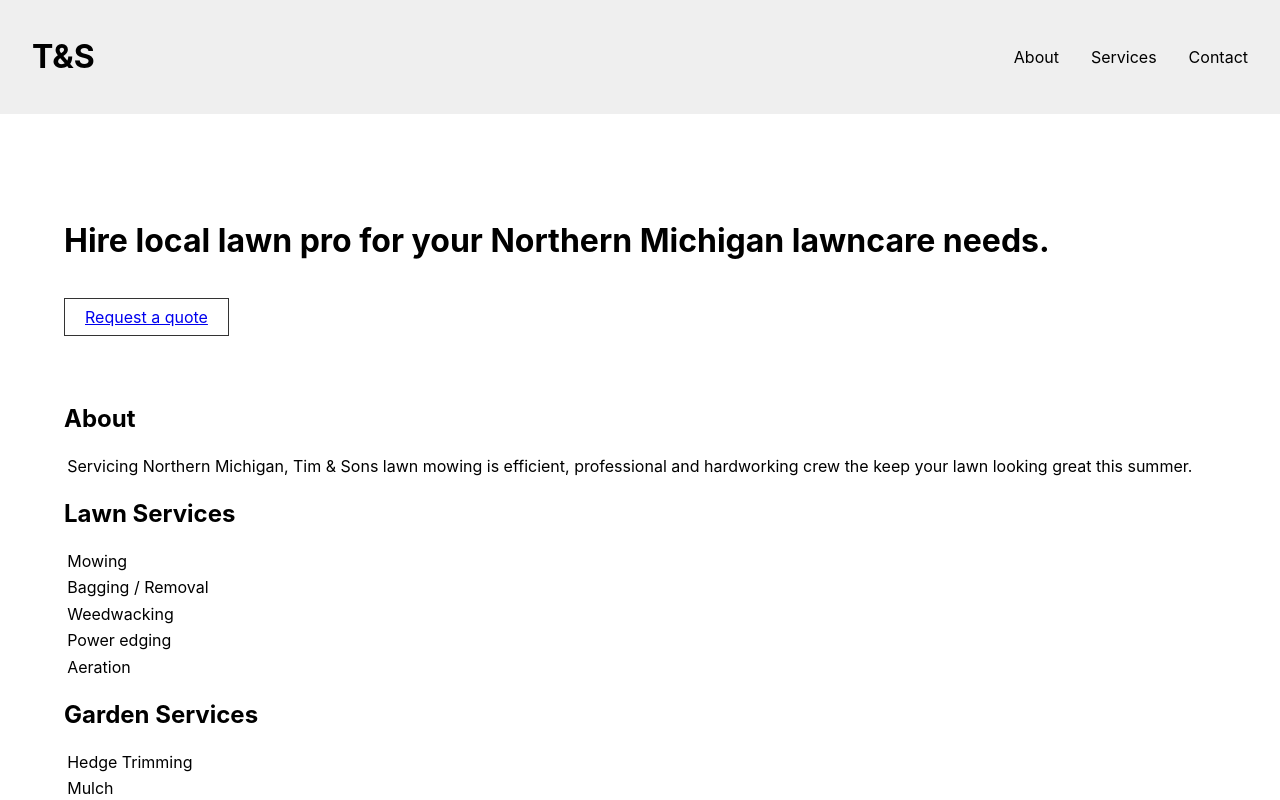
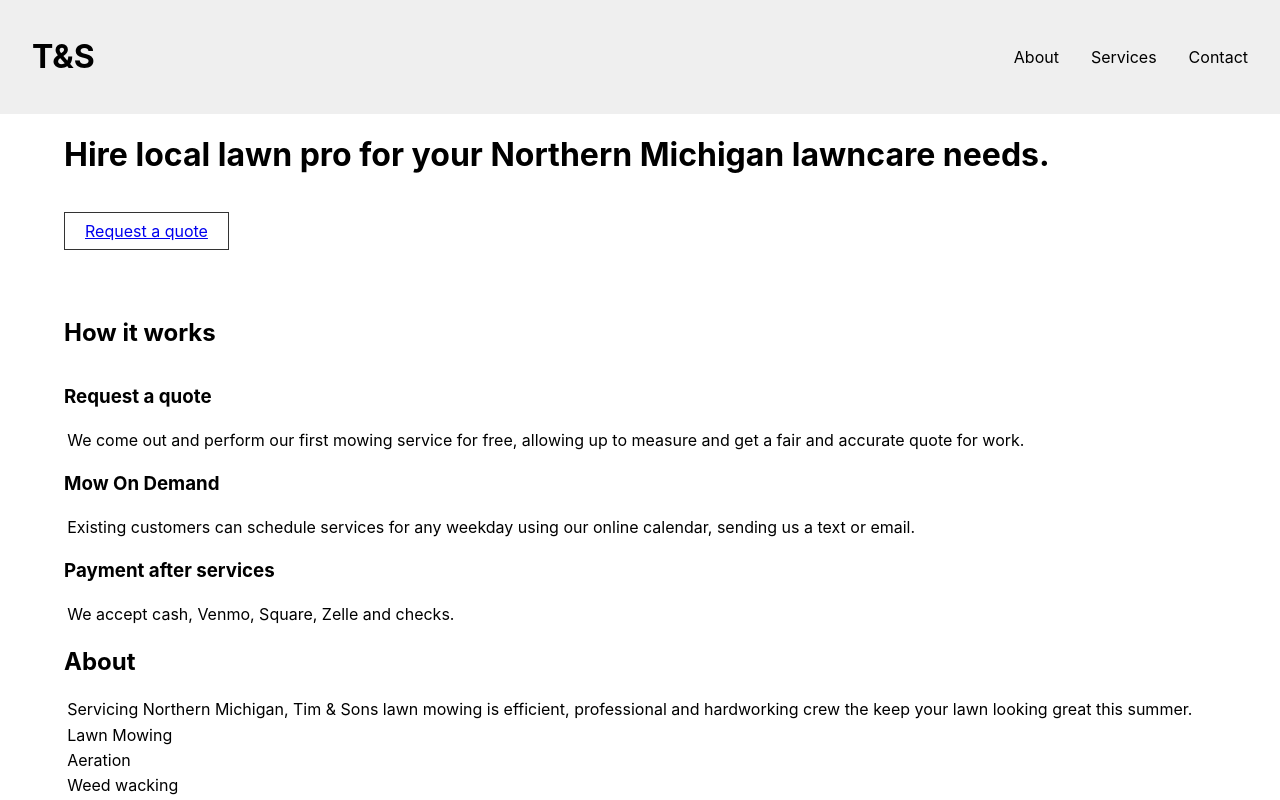
Before and after one commit to adamrd231/lawnWebsite, a React (Create React App) app: page / in a window 1280 px wide. Shown: the top 800 px of the page. Built offline with nearby package versions, Linux system fonts and the light colour scheme.

Commit message:
Udpate services on website

```diff
--- /dev/null
+++ b/src/Views/Gallery.js
@@ -0,0 +1,29 @@
+import React from "react";
+import styled from "@emotion/styled";
+import { useState } from "react";
+
+const Container = styled.div`
+
+`;
+
+function Gallery() {
+
+  const Services = [
+      "Lawn Mowing",
+      "Aeration",
+      "Weed wacking"
+  ]
+  const [items, setItems] = useState();
+
+  return (
+    <Container>
+
+      { Services && Services.map((service) => (
+        <p>{service}</p>
+      ))}
+
+    </Container>
+  )
+}
+
+export default Gallery;
--- a/src/Views/Landing.js
+++ b/src/Views/Landing.js
@@ -1,5 +1,6 @@
 import styled from '@emotion/styled'
 import { useState } from 'react';
+import Gallery from './Gallery';
 
 const Container = styled.div`
   display: flex;
@@ -26,11 +27,20 @@ function Landing() {
       <h1>Hire local lawn pro for your Northern Michigan lawncare needs.</h1>
       <Button href="mailto:reedboards@gmail.com">Request a quote</Button>
 
+      <h2>How it works</h2>
+      <h3>Request a quote</h3>
+      <p>We come out and perform our first mowing service for free, allowing up to measure and get a fair and accurate quote for work.</p>
 
+      <h3>Mow On Demand</h3>
+      <p>Existing customers can schedule services for any weekday using our online calendar, sending us a text or email.</p>
+
+      <h3>Payment after services</h3>
+      <p>We accept cash, Venmo, Square, Zelle and checks.</p>
 
       <h2>About</h2>
       <p>Servicing Northern Michigan, Tim & Sons lawn mowing is efficient, professional and hardworking crew the keep your lawn looking great this summer. </p>
 
+      <Gallery></Gallery>
       <h2>Lawn Services</h2>
       <p>Mowing</p>
       <p>Bagging / Removal</p>
```
